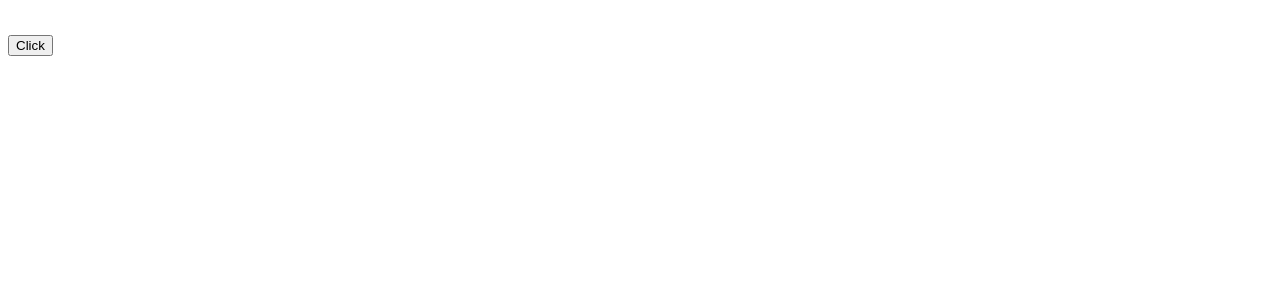
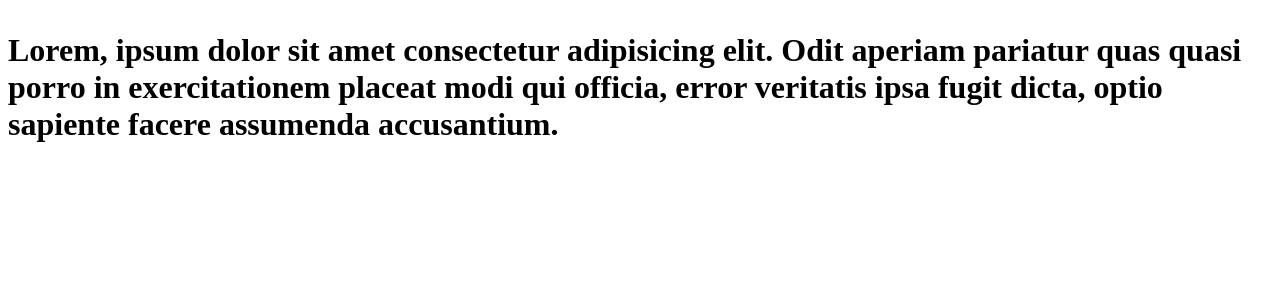
Before and after one commit to Dharmateja69/React-Course, a React (Vite) app in the folder react-demos/: page / in a window 1280 px wide. Shown: the top 300 px of the page. Built offline with nearby package versions, Linux system fonts and the light colour scheme.

Commit message:
copyevent

```diff
--- a/react-demos/src/App.jsx
+++ b/react-demos/src/App.jsx
@@ -1,13 +1,18 @@
 import React from "react";
 
-const Button = () => {
-  const handleclick = () => {
-    console.log("click me ", Math.round(Math.random() * 10));
+const Copy = () => {
+  const handleCopy = () => {
+    console.log("stop ");
   };
 
   return (
     <h1>
-      <button onClick={handleclick}>Click</button>
+      <p onCopy={handleCopy}>
+        Lorem, ipsum dolor sit amet consectetur adipisicing elit. Odit aperiam
+        pariatur quas quasi porro in exercitationem placeat modi qui officia,
+        error veritatis ipsa fugit dicta, optio sapiente facere assumenda
+        accusantium.
+      </p>
     </h1>
   );
 };
@@ -15,7 +20,7 @@ const Button = () => {
 export default function App() {
   return (
     <div>
-      <Button />
+      <Copy />
     </div>
   );
 }
```
